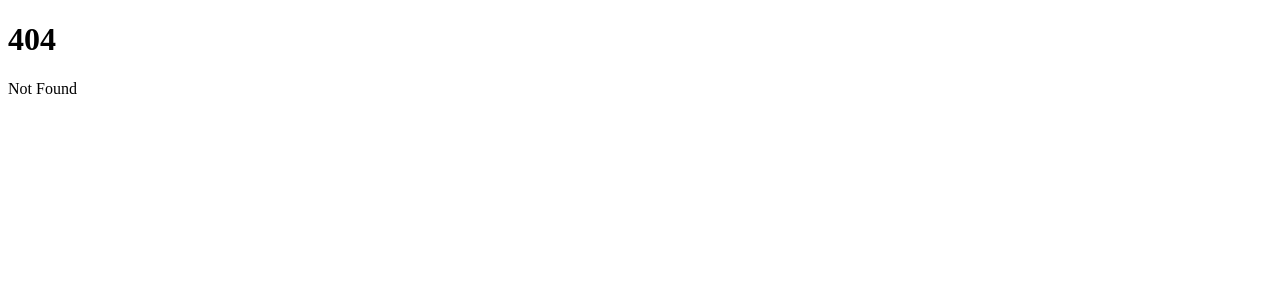
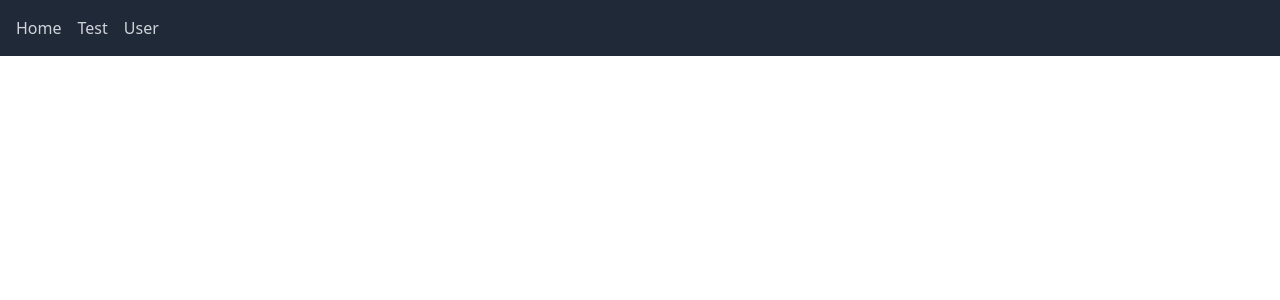
Before and after one commit to tourbut/fastapi-svelte-template, a SvelteKit app in the folder frontend/: page /user in a window 1280 px wide. Before the commit this address had no page. Shown: the top 300 px of the page. Built offline with nearby package versions, Linux system fonts and the light colour scheme.

Commit message:
tailwind css 적용 및 nav 테스트

```diff
--- /dev/null
+++ b/frontend/src/routes/+layout.svelte
@@ -0,0 +1,14 @@
+<script>
+    import '../app.css';
+  </script>
+
+  <nav class="bg-gray-800 p-4">
+    <div class="container mx-auto flex justify-between items-center">
+      <div class="flex space-x-4">
+        <a href="/" class="text-gray-300 hover:text-white">Home</a>
+        <a href="/test" class="text-gray-300 hover:text-white">Test</a>
+        <a href="/user" class="text-gray-300 hover:text-white">User</a>
+      </div>
+    </div>
+  </nav>
+  <slot></slot>
```
Also changed, not shown: frontend/src/routes/test/+page.svelte (+1 -0 lines), frontend/src/routes/user/+page.svelte (added).
